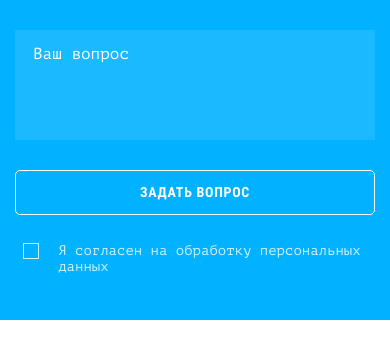
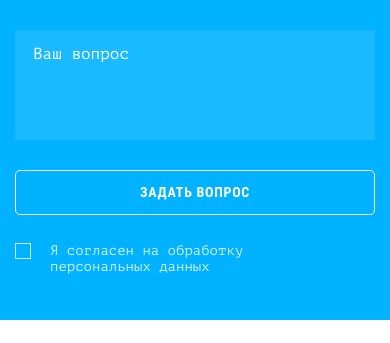
Before and after one commit to ZinchAndrey/smart-device, a website: page source/index.html in a window 390 px wide. Shown: the part 3640-3983 px from the top of the page. Drawn offline with nearby package versions, Linux system fonts and the light colour scheme; files that its build step writes are made by us from their sources.

Commit message:
Убирает смещение уведомления относительно чекбокса

```diff
--- a/source/index.html
+++ b/source/index.html
@@ -162,9 +162,13 @@
             </div>
             <div class="questions__button-block">
               <button class="questions__button button" type="submit" name="question">Задать вопрос</button>
-              <label for="agree">
-                <input class="visually-hidden" type="checkbox" id="agree" name="agree" required>Я согласен на обработку  персональных данных
-              </label>
+              <div class="questions__input-wrapper">
+                <input class="visually-hidden" type="checkbox" id="agree" name="agree" required>
+                <label for="agree">
+                  Я согласен на обработку  персональных данных
+                </label>
+              </div>
+
             </div>
           </form>
         </div>
@@ -183,9 +187,12 @@
           </div>
           <div class="popup__button-block">
             <button class="popup__button button" type="submit" name="question">Отправить</button>
-            <label for="agree2">
-              <input class="visually-hidden" type="checkbox" id="agree2" name="agree" required>Я согласен на обработку  персональных данных
-            </label>
+            <div class="popup__input-wrapper">
+              <input class="visually-hidden" type="checkbox" id="agree2" name="agree" required>
+              <label for="agree2">
+                Я согласен на обработку  персональных данных
+              </label>
+            </div>
           </div>
         </form>
       </div>
--- a/source/sass/blocks/popup.scss
+++ b/source/sass/blocks/popup.scss
@@ -132,6 +132,10 @@
   }
 }
 
+.popup__input-wrapper {
+  position: relative;
+}
+
 .popup__button-block {
   box-sizing: border-box;
 
--- a/source/sass/blocks/questions.scss
+++ b/source/sass/blocks/questions.scss
@@ -104,7 +104,7 @@
   justify-content: space-between;
 
   label {
-    width: 40%;
+    width: 100%;
     position: relative;
     opacity: 0.8;
     padding-top: 8px;
@@ -137,7 +137,7 @@
 
   input {
     left: 15px;
-    top: 15px;
+    top: 30px;
   }
 
   input:checked + label::before {
@@ -147,11 +147,11 @@
   }
 }
 
-// .questions__checkbox:checked + .questions__button-block + label::before{
-//   background-image: url("../img/checkbox.svg");
-//   background-repeat: no-repeat;
-//   background-position: center;
-// }
+.questions__input-wrapper {
+  width: 47%;
+  display: flex;
+  position: relative;
+}
 
 .questions__button {
   width: 270px;
@@ -246,12 +246,16 @@
     }
   }
 
+  .questions__input-wrapper {
+    width: 88%;
+  }
+
   .questions__button-block {
     flex-wrap: wrap;
 
     label {
       margin-top: 20px;
-      width: 88%;
+      width: 100%;
       padding-left: 35px;
 
       &::before {
```
Also changed, not shown: build/css/style.min.css, build/index.html, 1 other file.
